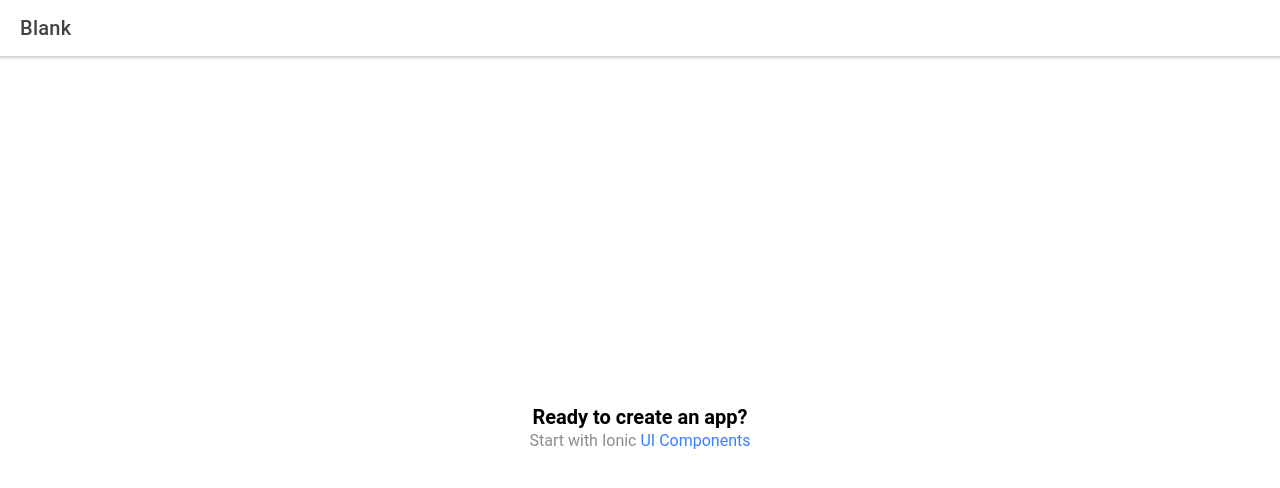
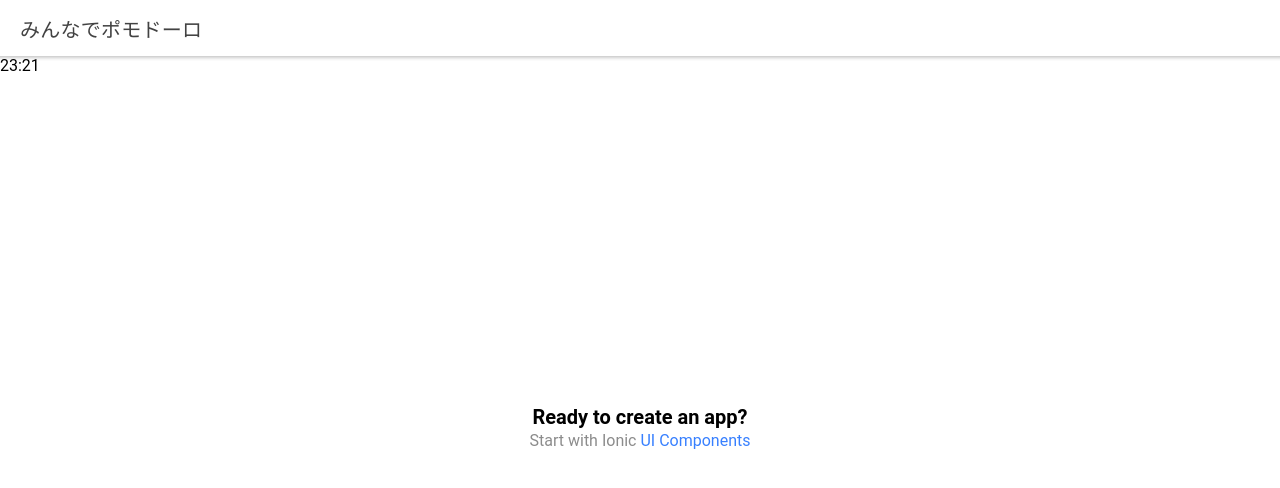
Before and after one commit to scrpgil/world-pomodoro, a React (Create React App) app: page /home in a window 1280 px wide. Shown: the top 488 px of the page. Built offline with nearby package versions, Linux system fonts and the light colour scheme.

Commit message:
first commit

```diff
--- /dev/null
+++ b/src/hooks/usePomodoroTimer.ts
@@ -0,0 +1,43 @@
+import { useState, useEffect } from "react";
+
+export interface PomodoroTimer {
+  time: string;
+  break: boolean;
+}
+export function usePomodoroTimer() {
+  const calcPomodoroTimer = () => {
+    const now = new Date();
+    // 分を25分に直す
+    let minute = Math.abs(59 - now.getMinutes());
+    if (minute >= 30) {
+      minute = minute - 30;
+    }
+    // 休憩5分対応
+    if (minute >= 5) {
+      minute = minute - 5;
+    }
+    let second = Math.abs(59 - now.getSeconds());
+    return {
+      time: ("0" + minute).slice(-2) + ":" + ("0" + second).slice(-2),
+      break: false
+    };
+  };
+  const [pomodoroTimer, setPomodoroTimer] = useState<PomodoroTimer>(
+    calcPomodoroTimer()
+  );
+
+  useEffect(() => {
+    const interval = setInterval(() => {
+      setPomodoroTimer(() => {
+        const pTimer = calcPomodoroTimer();
+        document.title = pTimer.time + " みんなでポモドーロ";
+        return pTimer;
+      });
+    }, 1000);
+    return () => clearInterval(interval);
+  }, []);
+  return {
+    pomodoroTimer,
+    setPomodoroTimer
+  };
+}
--- a/src/index.tsx
+++ b/src/index.tsx
@@ -1,9 +1,10 @@
-import React from 'react';
-import ReactDOM from 'react-dom';
-import App from './App';
-import * as serviceWorker from './serviceWorker';
+import React from "react";
+import ReactDOM from "react-dom";
+import App from "./App";
+import * as serviceWorker from "./serviceWorker";
 
-ReactDOM.render(<App />, document.getElementById('root'));
+ReactDOM.render(<App />, document.getElementById("root"));
+document.title = "みんなでポモドーロ";
 
 // If you want your app to work offline and load faster, you can change
 // unregister() to register() below. Note this comes with some pitfalls.
--- a/src/pages/Home.tsx
+++ b/src/pages/Home.tsx
@@ -1,14 +1,22 @@
-import { IonContent, IonHeader, IonPage, IonTitle, IonToolbar } from '@ionic/react';
-import React from 'react';
-import ExploreContainer from '../components/ExploreContainer';
-import './Home.css';
+import {
+  IonContent,
+  IonHeader,
+  IonPage,
+  IonTitle,
+  IonToolbar
+} from "@ionic/react";
+import React from "react";
+import ExploreContainer from "../components/ExploreContainer";
+import "./Home.css";
+import { PomodoroTimer, usePomodoroTimer } from "../hooks/usePomodoroTimer";
 
 const Home: React.FC = () => {
+  const { pomodoroTimer } = usePomodoroTimer();
   return (
     <IonPage>
       <IonHeader>
         <IonToolbar>
-          <IonTitle>Blank</IonTitle>
+          <IonTitle>みんなでポモドーロ</IonTitle>
         </IonToolbar>
       </IonHeader>
       <IonContent>
@@ -17,6 +25,7 @@ const Home: React.FC = () => {
             <IonTitle size="large">Blank</IonTitle>
           </IonToolbar>
         </IonHeader>
+        {pomodoroTimer.time}
         <ExploreContainer />
       </IonContent>
     </IonPage>
--- a/src/theme/variables.css
+++ b/src/theme/variables.css
@@ -221,6 +221,8 @@ http://ionicframework.com/docs/theming/ */
     --ion-color-step-950: #f3f3f3;
 
     --ion-item-background: #1A1B1E;
+    --ion-color-start: #90E493;
+    --ion-color-stop: #EE7975;
   }
 
   ion-title.title-large {
```
Also changed, not shown: 1 other file (tests, documents, lock files or other folders).
